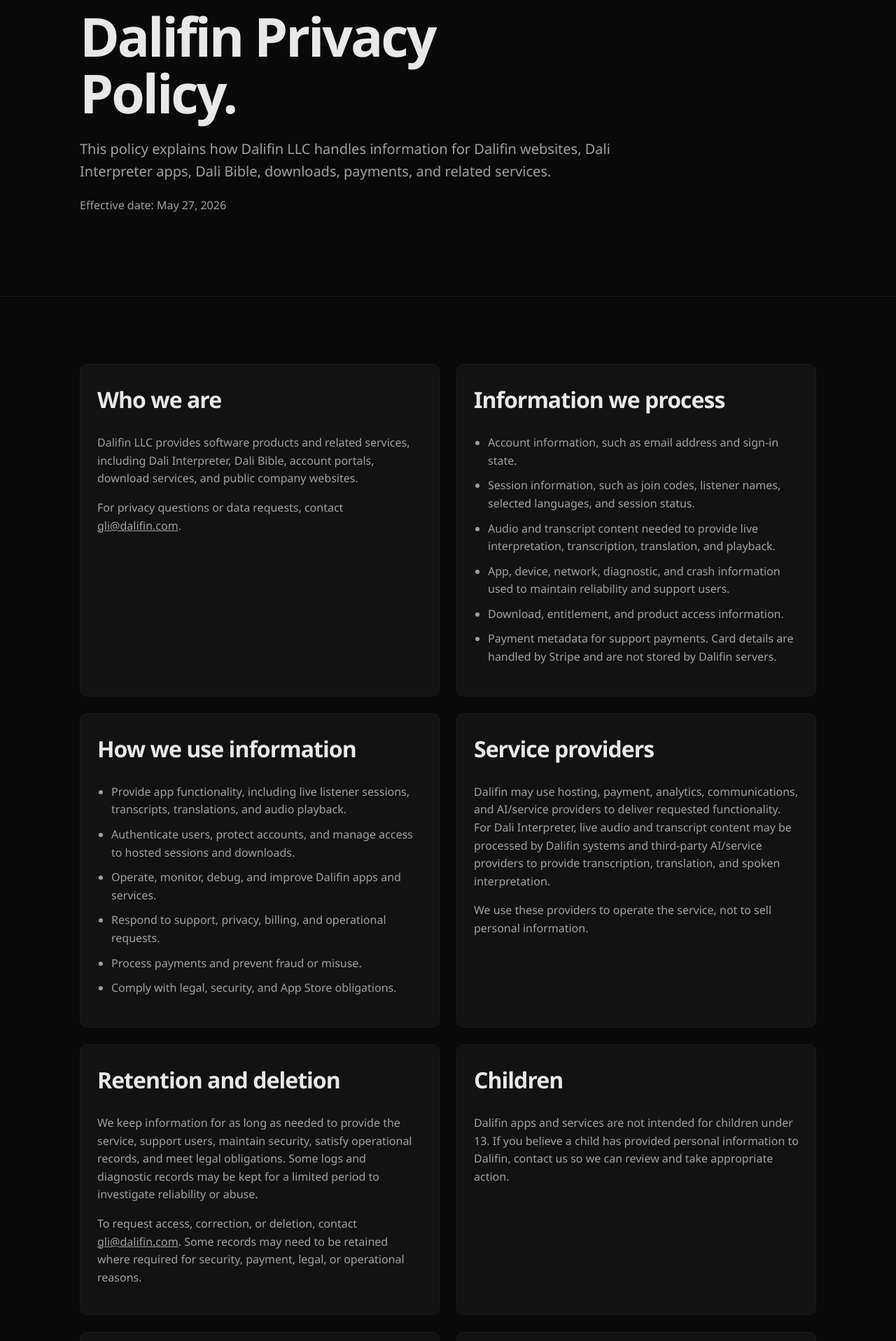
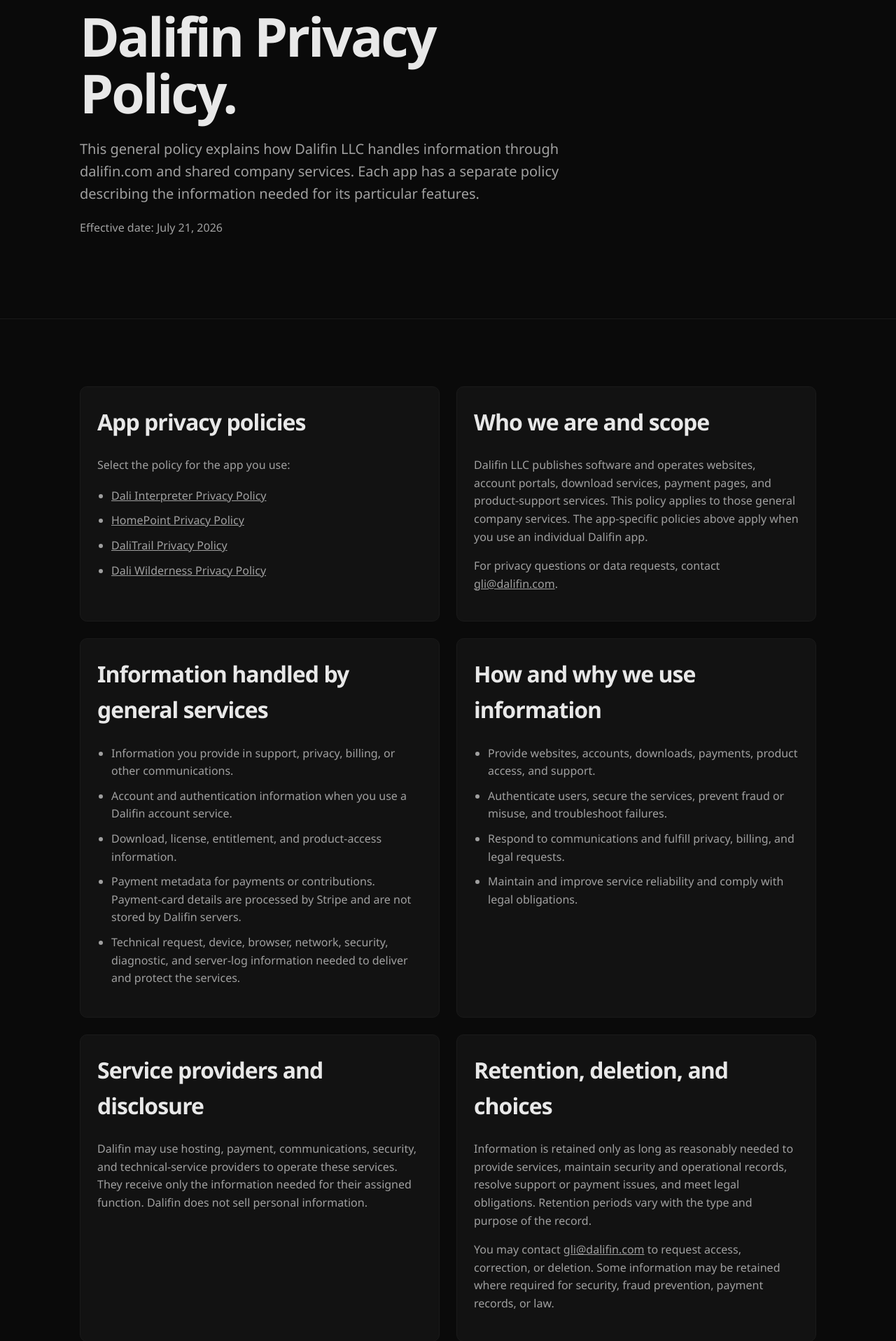
Before and after one commit to glicxu/dalifin_company, a FastAPI app: page /privacy in a window 1280 px wide. Shown: the part 252-2168 px from the top of the page at 70% size. Run offline with FastAPI, Linux system fonts and the light colour scheme.

Commit message:
Add app-specific privacy policies

```diff
--- a/app/main.py
+++ b/app/main.py
@@ -11,6 +11,7 @@
 from app.catalog import get_catalog_entry
 from app.config import get_settings, resolved_portal_url
 from app.download_api import DownloadApiClient, DownloadApiError, DownloadApiNotFound
+from app.privacy import get_app_privacy_policy
 
 BASE_DIR = Path(__file__).resolve().parent
 templates = Jinja2Templates(directory=str(BASE_DIR / "templates"))
@@ -170,6 +171,19 @@
         contact_email=settings.contact_email,
     )
 
+@app.get("/privacy/{app_name}", response_class=HTMLResponse)
+def app_privacy_page(request: Request, app_name: str):
+    policy = get_app_privacy_policy(app_name)
+    if policy is None:
+        raise HTTPException(status_code=404, detail="App privacy policy not found")
+    settings = get_settings()
+    return _render(
+        request,
+        "privacy/app_policy.html",
+        contact_email=settings.contact_email,
+        policy=policy,
+    )
+
 
 @app.get("/support/api/config")
 async def support_payment_config():
--- /dev/null
+++ b/app/privacy/__init__.py
@@ -0,0 +1,3 @@
+from app.privacy.registry import get_app_privacy_policy
+
+__all__ = ["get_app_privacy_policy"]
--- a/app/templates/privacy.html
+++ b/app/templates/privacy.html
@@ -6,20 +6,34 @@
     <p class="eyebrow">Privacy</p>
     <h1>Dalifin Privacy Policy.</h1>
     <p class="lede">
-      This policy explains how Dalifin LLC handles information for Dalifin websites,
-      Dali Interpreter apps, Dali Bible, downloads, payments, and related services.
+      This general policy explains how Dalifin LLC handles information through
+      dalifin.com and shared company services. Each app has a separate policy
+      describing the information needed for its particular features.
     </p>
-    <p class="quiet-note">Effective date: May 27, 2026</p>
+    <p class="quiet-note">Effective date: July 21, 2026</p>
   </div>
 </section>
 
 <section class="content-section">
   <div class="container policy-layout">
     <article class="content-card policy-card">
-      <h2>Who we are</h2>
+      <h2>App privacy policies</h2>
+      <p>Select the policy for the app you use:</p>
+      <ul class="policy-list">
+        <li><a href="/privacy/dali-interpreter">Dali Interpreter Privacy Policy</a></li>
+        <li><a href="/privacy/homepoint">HomePoint Privacy Policy</a></li>
+        <li><a href="/privacy/dalitrail">DaliTrail Privacy Policy</a></li>
+        <li><a href="/privacy/dali-wilderness">Dali Wilderness Privacy Policy</a></li>
+      </ul>
+    </article>
+
+    <article class="content-card policy-card">
+      <h2>Who we are and scope</h2>
       <p>
-        Dalifin LLC provides software products and related services, including Dali Interpreter,
-        Dali Bible, account portals, download services, and public company websites.
+        Dalifin LLC publishes software and operates websites, account portals,
+        download services, payment pages, and product-support services. This policy
+        applies to those general company services. The app-specific policies above
+        apply when you use an individual Dalifin app.
       </p>
       <p>
         For privacy questions or data requests, contact
@@ -28,79 +42,58 @@
     </article>
 
     <article class="content-card policy-card">
-      <h2>Information we process</h2>
+      <h2>Information handled by general services</h2>
       <ul class="policy-list">
-        <li>Account information, such as email address and sign-in state.</li>
-        <li>Session information, such as join codes, listener names, selected languages, and session status.</li>
-        <li>Audio and transcript content needed to provide live interpretation, transcription, translation, and playback.</li>
-        <li>App, device, network, diagnostic, and crash information used to maintain reliability and support users.</li>
-        <li>Download, entitlement, and product access information.</li>
-        <li>Payment metadata for support payments. Card details are handled by Stripe and are not stored by Dalifin servers.</li>
+        <li>Information you provide in support, privacy, billing, or other communications.</li>
+        <li>Account and authentication information when you use a Dalifin account service.</li>
+        <li>Download, license, entitlement, and product-access information.</li>
+        <li>Payment metadata for payments or contributions. Payment-card details are processed by Stripe and are not stored by Dalifin servers.</li>
+        <li>Technical request, device, browser, network, security, diagnostic, and server-log information needed to deliver and protect the services.</li>
       </ul>
     </article>
 
     <article class="content-card policy-card">
-      <h2>How we use information</h2>
+      <h2>How and why we use information</h2>
       <ul class="policy-list">
-        <li>Provide app functionality, including live listener sessions, transcripts, translations, and audio playback.</li>
-        <li>Authenticate users, protect accounts, and manage access to hosted sessions and downloads.</li>
-        <li>Operate, monitor, debug, and improve Dalifin apps and services.</li>
-        <li>Respond to support, privacy, billing, and operational requests.</li>
-        <li>Process payments and prevent fraud or misuse.</li>
-        <li>Comply with legal, security, and App Store obligations.</li>
+        <li>Provide websites, accounts, downloads, payments, product access, and support.</li>
+        <li>Authenticate users, secure the services, prevent fraud or misuse, and troubleshoot failures.</li>
+        <li>Respond to communications and fulfill privacy, billing, and legal requests.</li>
+        <li>Maintain and improve service reliability and comply with legal obligations.</li>
       </ul>
     </article>
 
     <article class="content-card policy-card">
-      <h2>Service providers</h2>
+      <h2>Service providers and disclosure</h2>
       <p>
-        Dalifin may use hosting, payment, analytics, communications, and AI/service providers to
-        deliver requested functionality. For Dali Interpreter, live audio and transcript content may
-        be processed by Dalifin systems and third-party AI/service providers to provide transcription,
-        translation, and spoken interpretation.
-      </p>
-      <p>
-        We use these providers to operate the service, not to sell personal information.
+        Dalifin may use hosting, payment, communications, security, and technical-service
+        providers to operate these services. They receive only the information needed for
+        their assigned function. Dalifin does not sell personal information.
       </p>
     </article>
 
     <article class="content-card policy-card">
-      <h2>Retention and deletion</h2>
+      <h2>Retention, deletion, and choices</h2>
       <p>
-        We keep information for as long as needed to provide the service, support users, maintain
-        security, satisfy operational records, and meet legal obligations. Some logs and diagnostic
-        records may be kept for a limited period to investigate reliability or abuse.
+        Information is retained only as long as reasonably needed to provide services,
+        maintain security and operational records, resolve support or payment issues, and
+        meet legal obligations. Retention periods vary with the type and purpose of the record.
       </p>
       <p>
-        To request access, correction, or deletion, contact
-        <a href="mailto:{{ contact_email }}">{{ contact_email }}</a>. Some records may need to be
-        retained where required for security, payment, legal, or operational reasons.
+        You may contact <a href="mailto:{{ contact_email }}">{{ contact_email }}</a> to request
+        access, correction, or deletion. Some information may be retained where required for
+        security, fraud prevention, payment records, or law.
       </p>
     </article>
 
     <article class="content-card policy-card">
-      <h2>Children</h2>
+      <h2>Security, children, and changes</h2>
       <p>
-        Dalifin apps and services are not intended for children under 13. If you believe a child has
-        provided personal information to Dalifin, contact us so we can review and take appropriate action.
+        Dalifin uses reasonable technical and organizational safeguards, but no storage or
+        transmission method is completely secure. Dalifin services are not directed to children
+        under 13, and Dalifin does not knowingly collect their personal information.
       </p>
-    </article>
-
-    <article class="content-card policy-card">
-      <h2>Your choices</h2>
-      <ul class="policy-list">
-        <li>You can choose not to join live sessions or provide optional listener names.</li>
-        <li>You can contact support for account, privacy, or deletion requests.</li>
-        <li>You can manage app permissions such as microphone, audio, notifications, or background behavior in iOS settings.</li>
-        <li>You can stop using a session or app at any time.</li>
-      </ul>
-    </article>
-
-    <article class="content-card policy-card">
-      <h2>Changes</h2>
       <p>
-        We may update this policy as Dalifin products change. The effective date above shows when this
-        version applies. Material updates will be reflected on this page.
+        This policy may be updated as services change. The effective date identifies the current version.
       </p>
     </article>
   </div>
```
Also changed, not shown: app/privacy/dali_interpreter.py (added, +43 -0 lines), app/privacy/dali_wilderness.py (added, +42 -0 lines), app/privacy/dalitrail.py (added, +46 -0 lines), app/privacy/homepoint.py (added, +37 -0 lines), app/privacy/registry.py (added, +20 -0 lines), app/templates/privacy/app_policy.html (added, +69 -0 lines).
